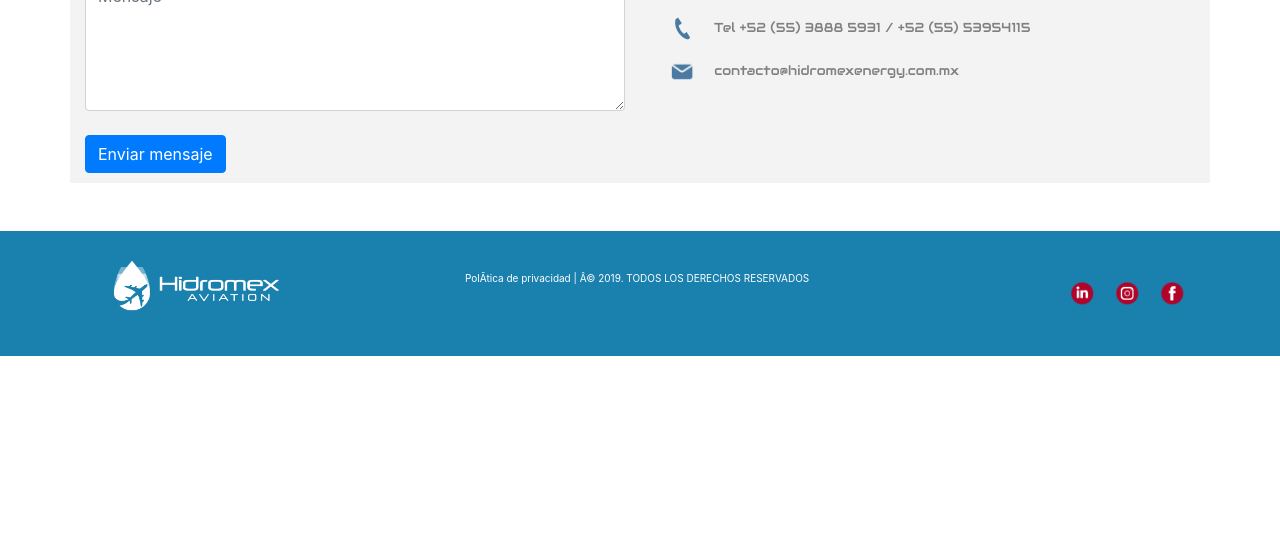
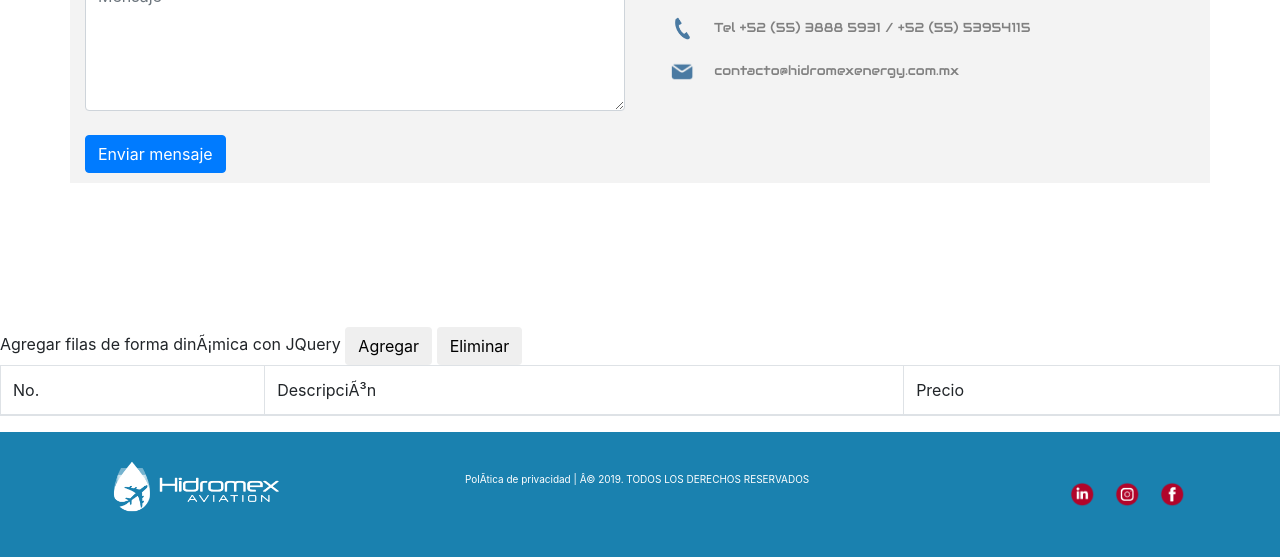
Before and after one commit to LeonardoKunkel/hidromex, a website: page public/index.html in a window 1280 px wide. Shown: the part 5328-5885 px from the top of the page. Before the commit the page ends 5684 px from the top, so only its background shows below. Drawn offline with nearby package versions, Linux system fonts and the light colour scheme.

Commit message:
finalmente

```diff
--- a/public/index.html
+++ b/public/index.html
@@ -38,7 +38,7 @@
               <a class="nav-link" href="#">Servicios </a><hr class="lineaAzul">
             </li> -->
             <li class="nav-item">
-              <a class="nav-link" href="#">Portal</a><hr class="lineaAzul">
+              <a class="nav-link" href="https://portalcentro.firebaseapp.com/home">Portal</a><hr class="lineaAzul">
             </li>
             <li class="nav-item">
               <a class="nav-link" href="#contacto">Contacto</a><hr class="lineaAzul">
@@ -418,7 +418,23 @@
             </div>
         </div>
     </div>
-    <br><br>
+    <br><br><br><br><br><br>
+
+    <div id="content">
+        <label>Agregar filas de forma dinámica con JQuery</label>
+        <button id="bt_add" class="btn btn-default">Agregar</button>
+        <button id="bt_del" class="btn btn-default">Eliminar</button>
+        <table id="tabla" class="table table-bordered">
+            <thead>
+                <tr>
+                    <td>No.</td>
+                    <td>Descripción</td>
+                    <td>Precio</td>
+                </tr>
+            </thead>
+        </table>
+    </div>
+
     <footer>
         <div class="container">
             <div class="row">
--- a/public/styles.css
+++ b/public/styles.css
@@ -306,3 +306,4 @@ iframe {
     max-width: 100%;
     height: auto;
 }
+/*////////////////Ejemplo*/
```
